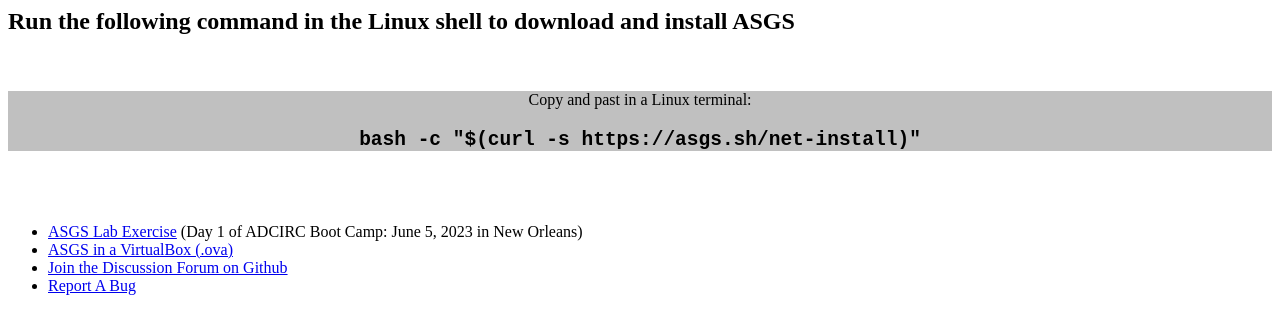
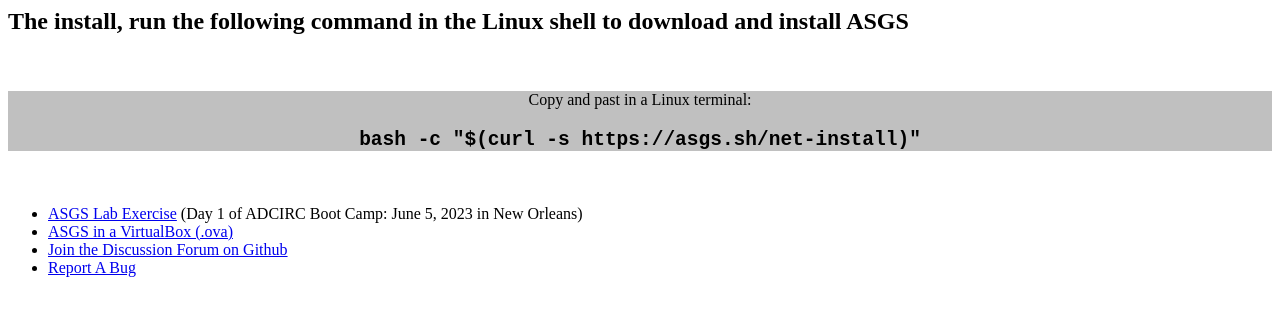
Before and after one commit to StormSurgeLive/get-asgs, a plain HTML site: page docs/index.html in a window 1280 px wide. Drawn offline with Linux system fonts and the light colour scheme.

Commit message:
Update index.html

```diff
--- a/docs/index.html
+++ b/docs/index.html
@@ -3,13 +3,13 @@
     <title>Get ASGS - 0 to ADCIRC in 30 minutes or less!</title>
   </head>
   <body>
-    <h2>Run the following command in the Linux shell to download and install ASGS</h2>
+    <h2>The install, run the following command in the Linux shell to download and install ASGS</h2>
     <br/><br/>
     <div style="text-align:center;background:silver">
       Copy and past in a Linux terminal:
       <h2><code>bash -c "$(curl -s https://asgs.sh/net-install)"</code></h2>
     </div>
-    <br/><br/>
+    <br/>
     <ul>
       <li><a href=https://docs.google.com/document/d/1IJQa-N5raLp21uwqDPOW9l6EWDGpFFybsFo8gRhk_8Y/edit?usp=sharing target=_other>ASGS Lab Exercise</a> (Day 1 of ADCIRC Boot Camp: June 5, 2023 in New Orleans)
       <li><a href= https://tinyurl.com/ASGS-training-ova target=_other>ASGS in a VirtualBox (.ova)</a></li>
```
